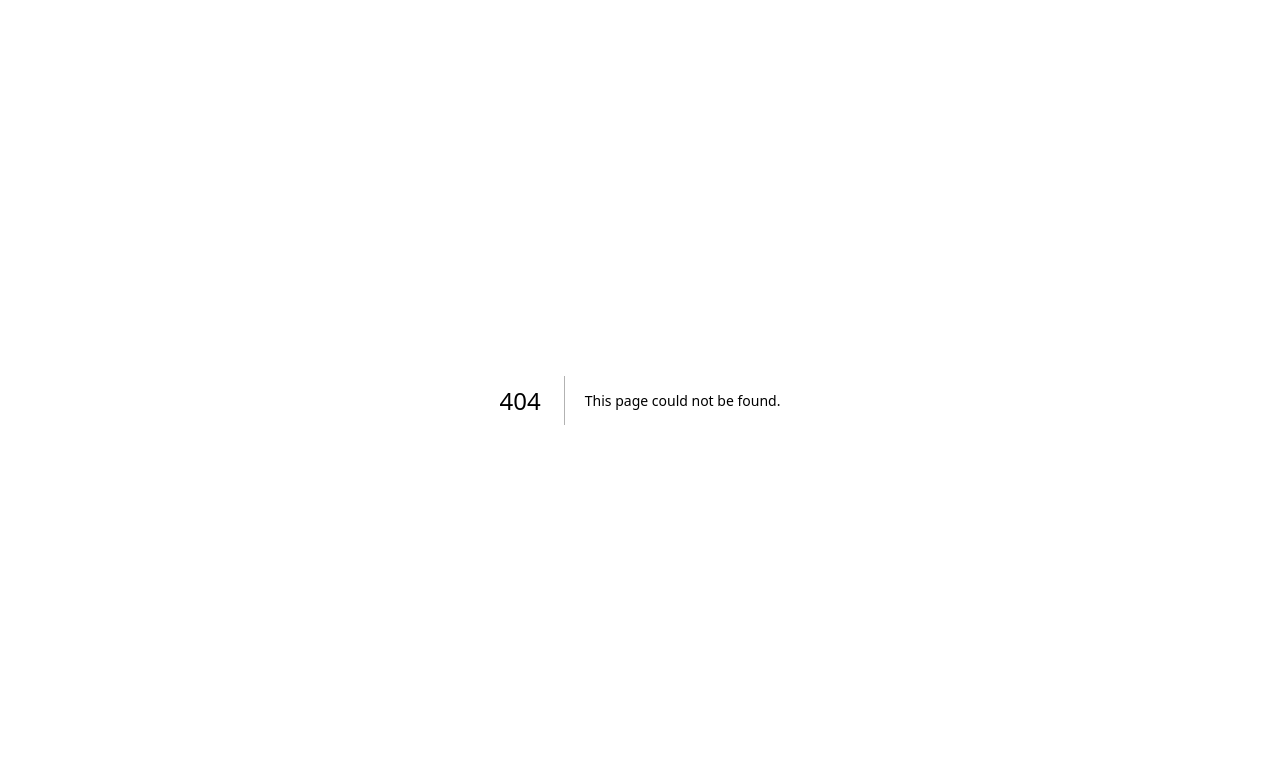
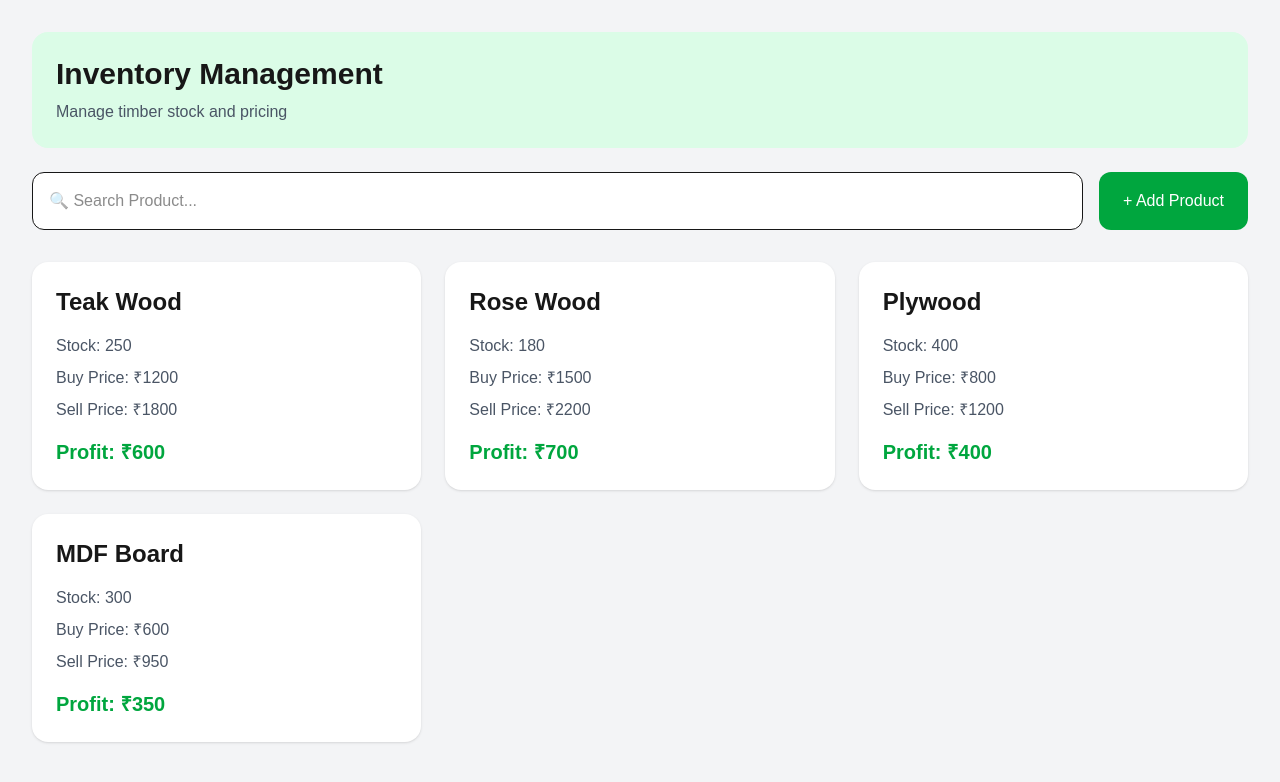
Before and after one commit to yuva10012002/TimberIQ, a Next.js app: page /inventory in a window 1280 px wide. Before the commit this address had no page. Shown: the top 782 px of the page. Built offline with nearby package versions, Linux system fonts and the light colour scheme.

Commit message:
Customer CRM Complete

```diff
--- /dev/null
+++ b/app/inventory/page.tsx
@@ -0,0 +1,111 @@
+"use client";
+
+import { useState } from "react";
+
+export default function InventoryPage() {
+  const [search, setSearch] = useState("");
+
+  const products = [
+    {
+      id: 1,
+      name: "Teak Wood",
+      stock: 250,
+      buyPrice: 1200,
+      sellPrice: 1800,
+    },
+    {
+      id: 2,
+      name: "Rose Wood",
+      stock: 180,
+      buyPrice: 1500,
+      sellPrice: 2200,
+    },
+    {
+      id: 3,
+      name: "Plywood",
+      stock: 400,
+      buyPrice: 800,
+      sellPrice: 1200,
+    },
+    {
+      id: 4,
+      name: "MDF Board",
+      stock: 300,
+      buyPrice: 600,
+      sellPrice: 950,
+    },
+  ];
+
+  const filteredProducts = products.filter((product) =>
+    product.name.toLowerCase().includes(search.toLowerCase())
+  );
+
+  return (
+    <main className="min-h-screen bg-gray-100 p-8">
+      {/* Header */}
+      <div className="bg-green-100 rounded-2xl p-6 mb-6">
+        <h1 className="text-3xl font-bold">
+          Inventory Management
+        </h1>
+
+        <p className="text-gray-600 mt-2">
+          Manage timber stock and pricing
+        </p>
+      </div>
+
+      {/* Search + Button */}
+      <div className="flex gap-4 mb-8">
+        <input
+          type="text"
+          placeholder="🔍 Search Product..."
+          value={search}
+          onChange={(e) => setSearch(e.target.value)}
+          className="flex-1 p-4 rounded-xl border bg-white"
+        />
+
+        <button className="bg-green-600 text-white px-6 rounded-xl hover:bg-green-700">
+          + Add Product
+        </button>
+      </div>
+
+      {/* Product Cards */}
+      <div className="grid md:grid-cols-3 sm:grid-cols-2 grid-cols-1 gap-6">
+        {filteredProducts.map((product) => (
+          <div
+            key={product.id}
+            className="bg-white rounded-2xl p-6 shadow hover:shadow-xl hover:scale-105 transition-all duration-300"
+          >
+            <h2 className="text-2xl font-bold mb-4">
+              {product.name}
+            </h2>
+
+            <p className="text-gray-600">
+              Stock: {product.stock}
+            </p>
+
+            <p className="text-gray-600 mt-2">
+              Buy Price: ₹{product.buyPrice}
+            </p>
+
+            <p className="text-gray-600 mt-2">
+              Sell Price: ₹{product.sellPrice}
+            </p>
+
+            <p className="text-green-600 font-bold text-xl mt-4">
+              Profit: ₹
+              {product.sellPrice - product.buyPrice}
+            </p>
+          </div>
+        ))}
+      </div>
+
+      {filteredProducts.length === 0 && (
+        <div className="bg-white p-8 rounded-xl shadow mt-6 text-center">
+          <p className="text-gray-500">
+            No products found.
+          </p>
+        </div>
+      )}
+    </main>
+  );
+}
```
